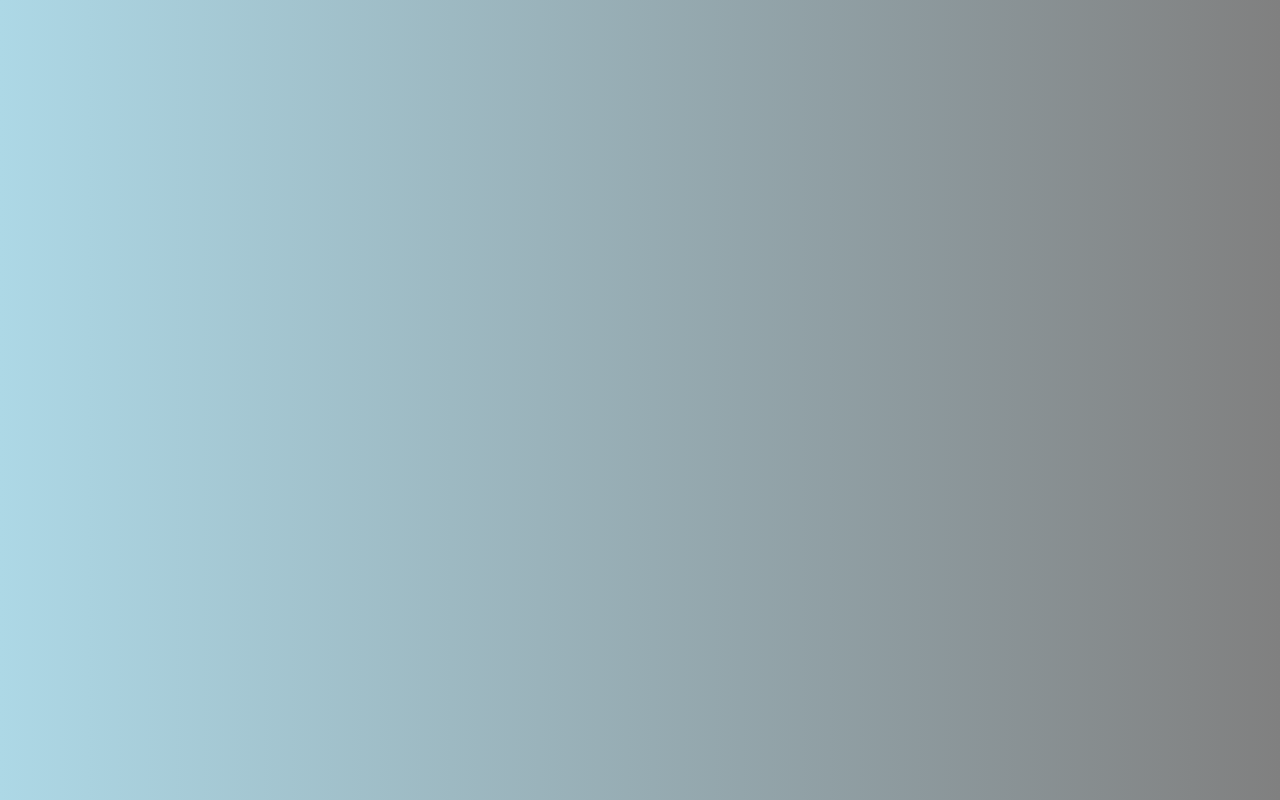
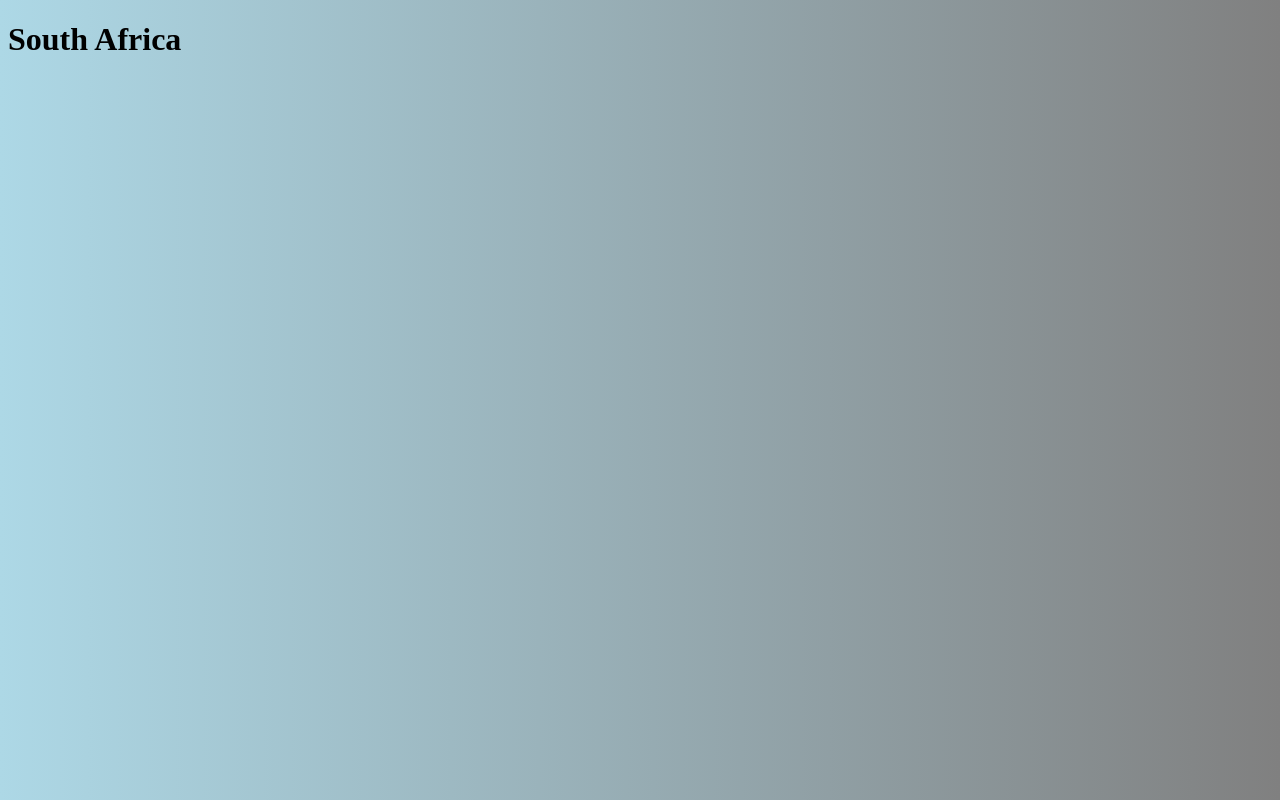
Before and after one commit to Thembelihle-tech/shecodes-basics-add-on, a plain HTML site: page basic-add-on-project.html in a window 1280 px wide. Drawn offline with Linux system fonts and the light colour scheme.

Commit message:
Update basic-add-on-project.html

```diff
--- a/basic-add-on-project.html
+++ b/basic-add-on-project.html
@@ -13,6 +13,6 @@
 
 </style>
 <body>
-    <div class="card"></div>
+    <h1>South Africa</h1>
 </body>
 </html>
```
